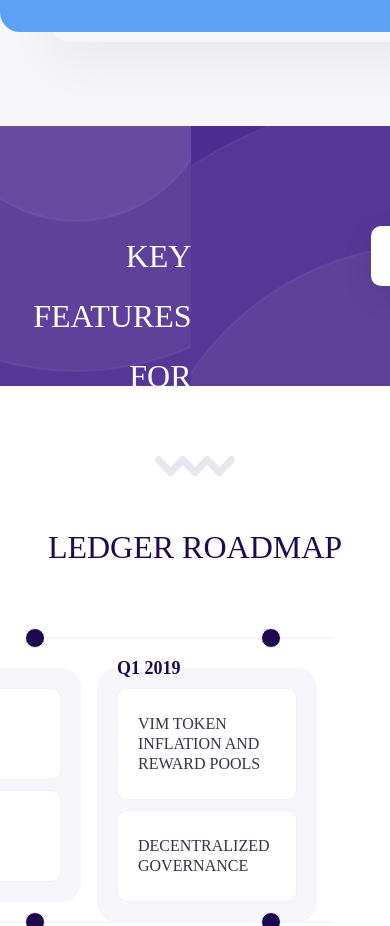
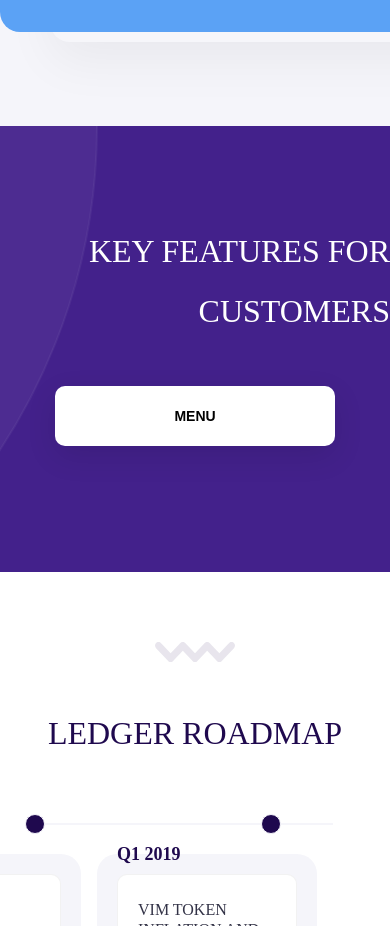
Before and after one commit to dmitryorelopt/vim-lending, a plain HTML site: page index.html in a window 390 px wide. Shown: the part 3760-4686 px from the top of the page. Drawn offline with Linux system fonts and the light colour scheme.

Commit message:
added css for features on middle screen

```diff
--- a/css/key-features.css
+++ b/css/key-features.css
@@ -35,3 +35,31 @@
     text-align: center;
     color: #000000;
 }
+
+
+@media (max-width: 1199px) {
+    .container_key-features {
+        flex-direction: column;
+        background: #43218b url("../images/title/background.svg") no-repeat 137% 93%;
+        padding: 95px 0 226px;
+        height: 100%;
+
+    }
+
+    .left-block_key-features, .right-block_key-features {
+        background: rgba(0,0,0,0);
+        clear: both;
+        padding: 0;
+    }
+
+    .left-block_key-features {
+        margin: auto;
+        font-size: 32px;
+        line-height: 1.06;
+    }
+
+    .right-block_key-features {
+        margin: 45px auto 0;
+    }
+
+}
```
